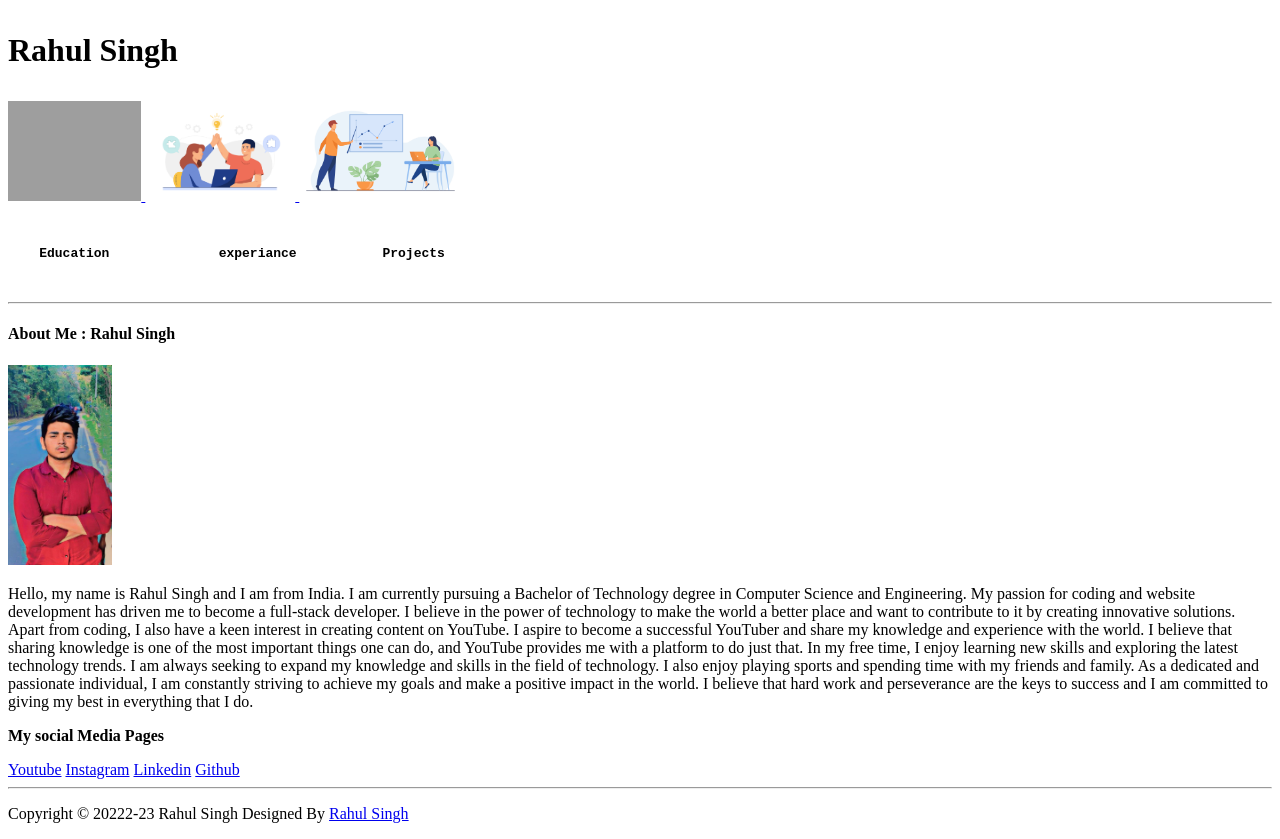
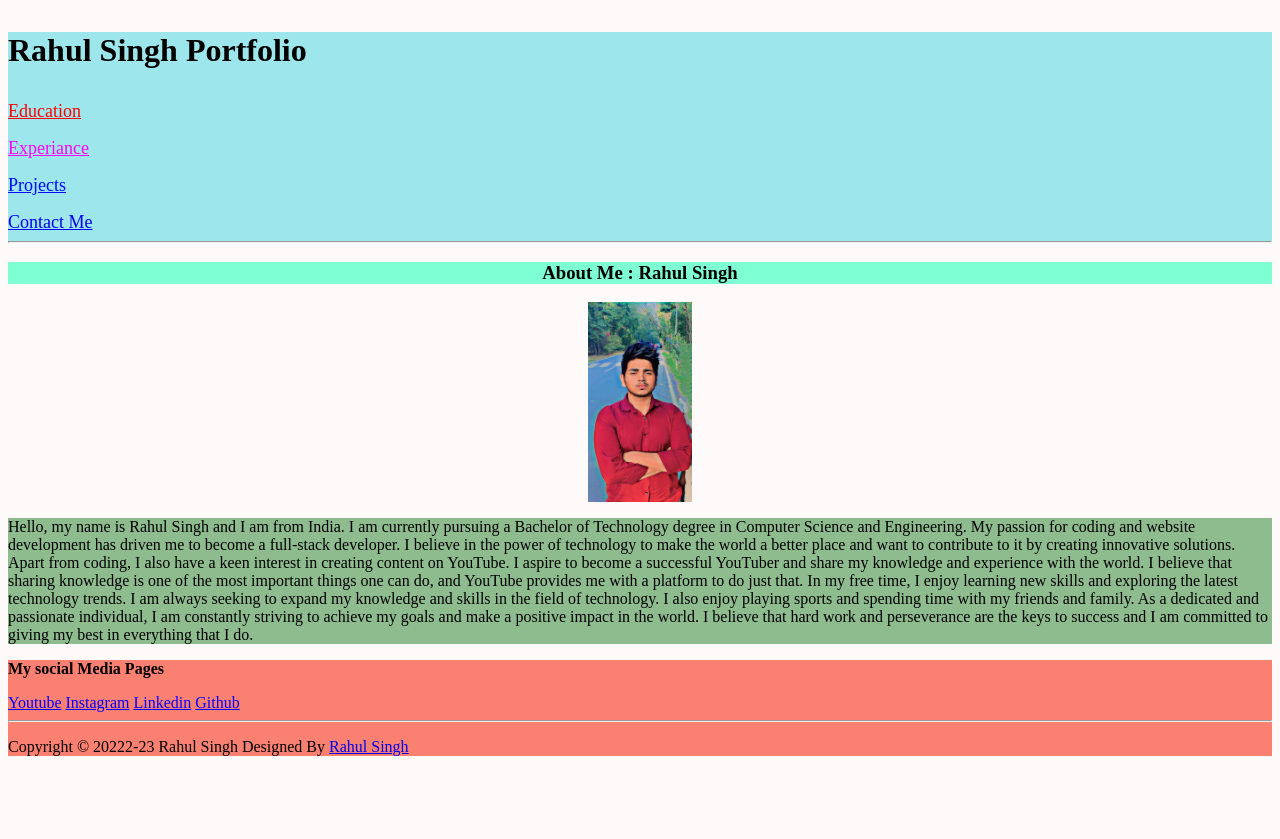
Before and after one commit to rahulxd67/Portfolio, a plain HTML site: page index.html in a window 1280 px wide. After the commit the page ends 800 px from the top, so only its background shows below. Drawn offline with Linux system fonts and the light colour scheme; grey boxes are pictures that could not be loaded.

Commit message:
Add files via upload

```diff
--- a/index.html
+++ b/index.html
@@ -1,41 +1,54 @@
 <!DOCTYPE html>
 <html lang="en">
 <head>
-    <meta charset="UTF-8">
-    <meta http-equiv="X-UA-Compatible" content="IE=edge">
-    <meta name="viewport" content="width=device-width, initial-scale=1.0">
+
     <title>Rahul Singh Portfolio</title>
+
+    <!--Css file linked-->
+    <link rel="stylesheet" href="mainweb.css">
+
 </head>
-    <header>
+<!--Header Of website landing pages-->
+
+<header style="background-color: rgb(157, 230, 235);">
 <h1>
-            <p>Rahul Singh</p>
+  <p>Rahul Singh Portfolio</p>
 </h1>
-        <a href="/Header Pages/Education.html" target="_blank">
-            <img src="/Images/education.jpg" height="100"/>
+
+
+
+<div class="Headerlinks">
+<a
+ style="color: red;" href="/Header Pages/Education.html" style="text-align: justify;">Education <pre></pre>
 </a>
 
-        <a href="/Header Pages/experiance.html" target="_blank">
-            <img src="/Images/experiance.jpg" height="100"/>
+<a
+style="color:fuchsia"href="/Header Pages/experiance.html" style="text-align: justify;">Experiance<pre></pre>
 </a>
 
-        <a href="/Header Pages/project.html" target="_blank">
-            <img src="/Images/projects.jpg" height="100"/>
+<a style="color: rgb(0, 8, 250);" href="/Header Pages/project.html" style="text-align: right;">Projects</a><pre></pre>
 </a>
-<Pre>
-    <p><b>    Education              experiance           Projects </b></p>
-</Pre>
-        <hr>
+
+<a href="/Header Pages/contactme.html" >Contact Me</a>
+</div>
+<hr>
 </header>
 
-<h4>
-    <section>
+<!--Main body starting-->
+
+
+<section>
+<div class="About">
+<h3>
 About Me : Rahul Singh
+</h3>
+</div>
 </section>
-</h4>
 
-<img src="/Images/my.jpg" alt="Rahul Profile Picture" height="200">
+<img  class="Center" src="/Images/my.jpg" alt="Rahul Profile Picture" height="200">
 
-<article>
+
+<article style="background-color: darkseagreen;">
 
     <p>
         Hello, my name is Rahul Singh and I am from India. I am currently pursuing a Bachelor of Technology degree in Computer Science and Engineering. My passion for coding and website development has driven me to become a full-stack developer. I believe in the power of technology to make the world a better place and want to contribute to it by creating innovative solutions.
@@ -48,12 +61,13 @@ About Me : Rahul Singh
     </p>
 
 </article>
-<section>
+<div style="background-color: salmon;">
+    <section>
     <p><b>My social Media Pages</b></p>
-    <a href="https://youtube.com/rahulsinghtechyt" target="_blank">Youtube</a>
-    <a href="https://instagram.com/rahul.singhzz" target="_blank">Instagram</a>
-    <a href="https://www.linkedin.com/in/rahul-kumar-singh-761903239/" target="_blank">Linkedin</a>
-    <a href="https://github.com/rahulxd67/rahulxd67" target="_blank">Github</a>
+    <a style="color: rgb(4, 0, 255);" href="https://youtube.com/rahulsinghtechyt" target="_blank">Youtube</a>
+    <a style="color: rgb(4, 0, 255);" href="https://instagram.com/rahul.singhzz" target="_blank">Instagram</a>
+    <a style="color: rgb(4, 0, 255);" href="https://www.linkedin.com/in/rahul-kumar-singh-761903239/" target="_blank">Linkedin</a>
+    <a style="color: rgb(4, 0, 255);" href="https://github.com/rahulxd67/rahulxd67" target="_blank">Github</a>
 </section>
     <body>
     <main>
@@ -62,6 +76,7 @@ About Me : Rahul Singh
     <footer>
 <p>Copyright © 20222-23 Rahul Singh Designed By <a href="https://instagram.com/rahul.singhzz" target="_blank">Rahul Singh</a>
 </p>
+</div>
 </footer>
 </body>
 </html>
--- /dev/null
+++ b/mainweb.css
@@ -0,0 +1,30 @@
+
+ /*Background color*/
+body {
+    background-color: snow;
+  }
+
+/*About me */
+
+.About {
+
+    text-align: center;
+}
+
+.Center {
+    display: block;
+    margin-left: auto;
+    margin-right: auto;
+  }
+
+.Headerlinks{
+    font-size: large;
+}
+
+.About{
+  background-color: aquamarine;
+}
+
+.link {
+  color: lime;
+}
```
